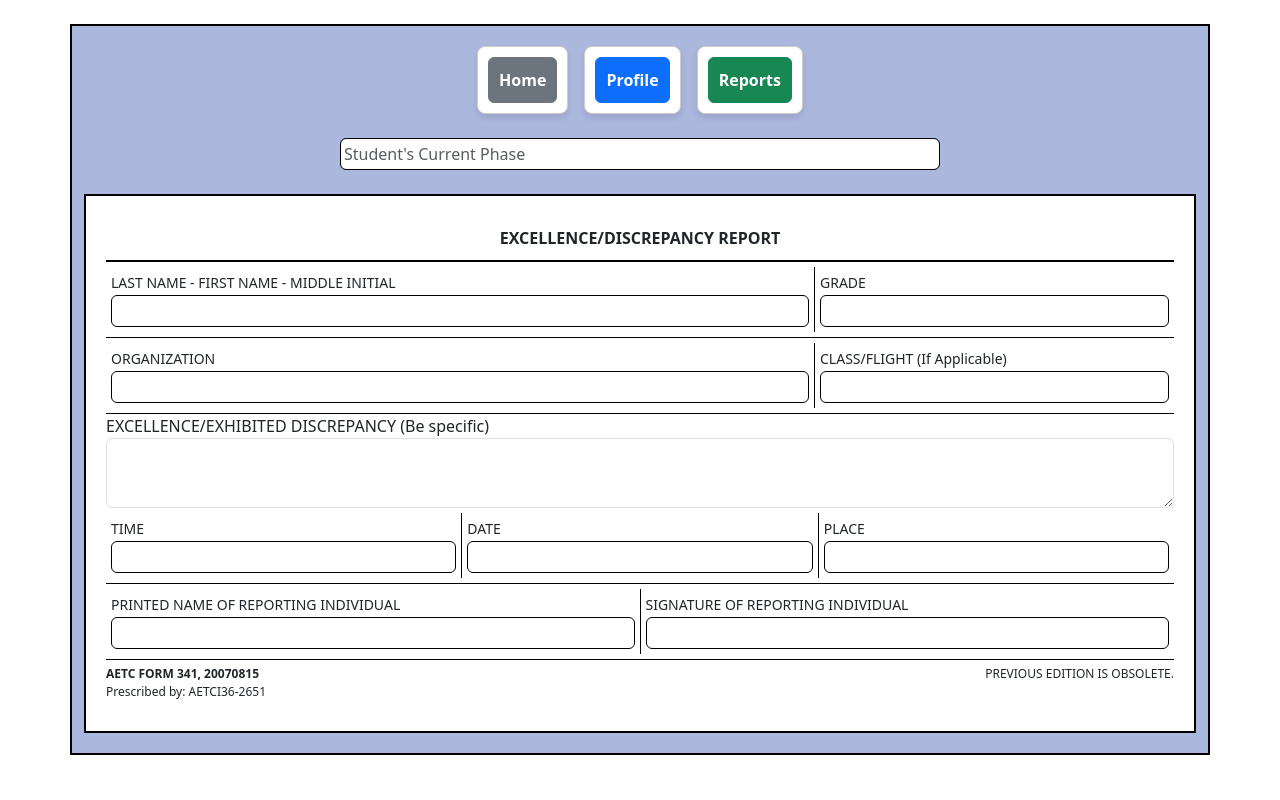
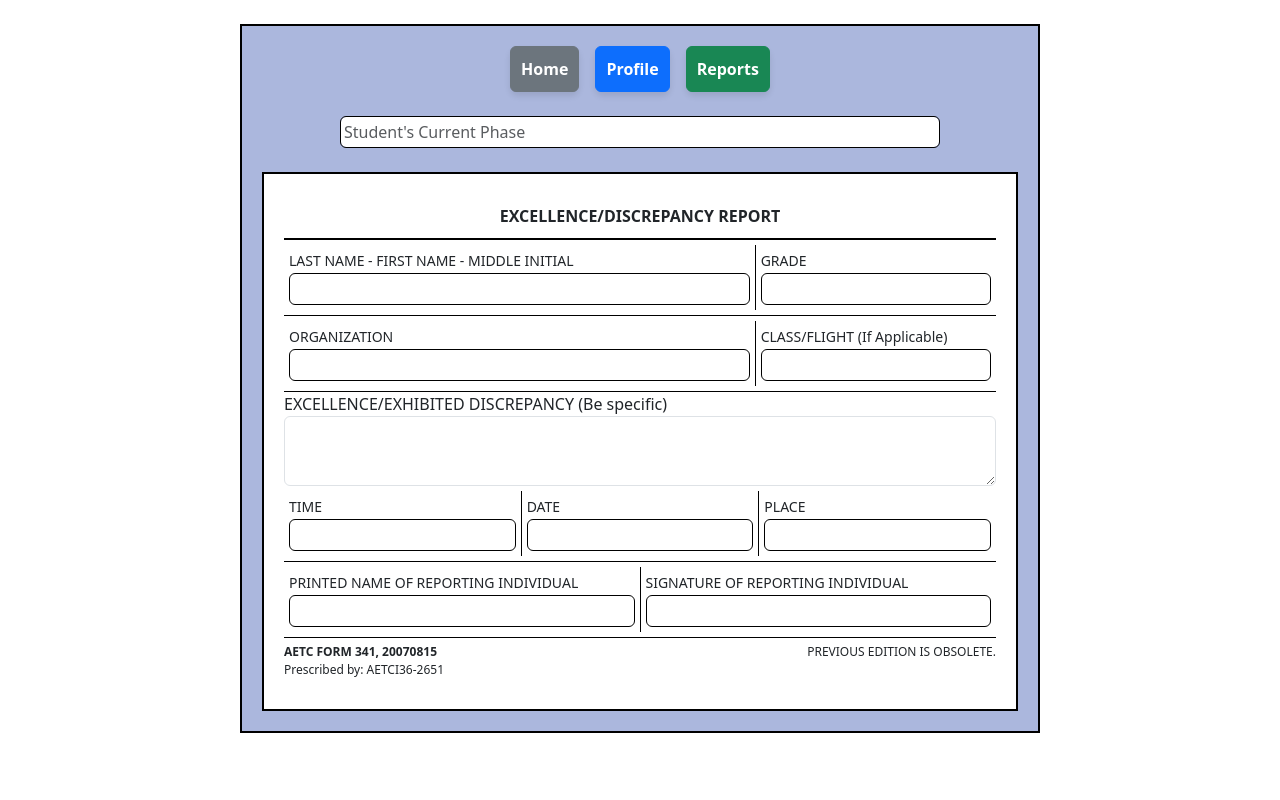
Before and after one commit to ethan-kisiel/virt-341, a Python web app: template src/blueprints/student/templates/341-form.html in a window 1280 px wide. Shown: the part 45-845 px from the top of the page. After the commit the page ends 778 px from the top, so only its background shows below. Run offline with Jinja, Linux system fonts and the light colour scheme; the template is opened without the code that fills it, so the values that code supplies are empty.

```diff
--- a/src/blueprints/student/static/css/styles.css
+++ b/src/blueprints/student/static/css/styles.css
@@ -10,7 +10,7 @@ body {
 }
 
 /* Container for main elements */
-.container {
+#container-341 {
     padding: 20px;
     max-width: 800px;
     margin: 0 auto;
@@ -27,9 +27,7 @@ body {
 
 /* Styling each button box */
 .button-box {
-    background-color: white;
-    border: 1px solid #ccc;
-    padding: 10px;
+    padding: 0px;
     box-shadow: 0px 4px 6px rgba(0, 0, 0, 0.1);
     border-radius: 8px;
 }
--- a/src/blueprints/student/templates/341-form.html
+++ b/src/blueprints/student/templates/341-form.html
@@ -7,7 +7,7 @@
 
 
 {% block content %}
-<div class="container mt-4">
+<div class="container mt-4" id= "container-341">
     <!-- Navigation Buttons -->
     <div class="button-container d-flex justify-content-center mb-4">
         <div class="button-box mx-2">
--- a/src/templates/base.html
+++ b/src/templates/base.html
@@ -46,7 +46,6 @@
           </nav>
         {% endif %}
 
-
         <section class="content">
             <header>
                 {% block header %}{% endblock %}
@@ -64,5 +63,7 @@
         {% block body_bottom_injection %}{% endblock %}
         <script src="https://cdn.jsdelivr.net/npm/@popperjs/core@2.11.8/dist/umd/popper.min.js" integrity="sha384-I7E8VVD/ismYTF4hNIPjVp/Zjvgyol6VFvRkX/vR+Vc4jQkC+hVqc2pM8ODewa9r" crossorigin="anonymous"></script>
         <script src="https://cdn.jsdelivr.net/npm/bootstrap@5.3.3/dist/js/bootstrap.min.js" integrity="sha384-0pUGZvbkm6XF6gxjEnlmuGrJXVbNuzT9qBBavbLwCsOGabYfZo0T0to5eqruptLy" crossorigin="anonymous"></script>
+        <script src="https://code.jquery.com/jquery-3.6.0.min.js"></script>
+
     </body>
 </html>
--- a/src/utils.py
+++ b/src/utils.py
@@ -1,3 +1,7 @@
 """
 Utility functions and classes for the Virt341 system
 """
+
+import segno
+
+link_341 = segno.make()
```
Also changed, not shown: src/blueprints/student/templates/profile.html (line endings or trailing spaces).
